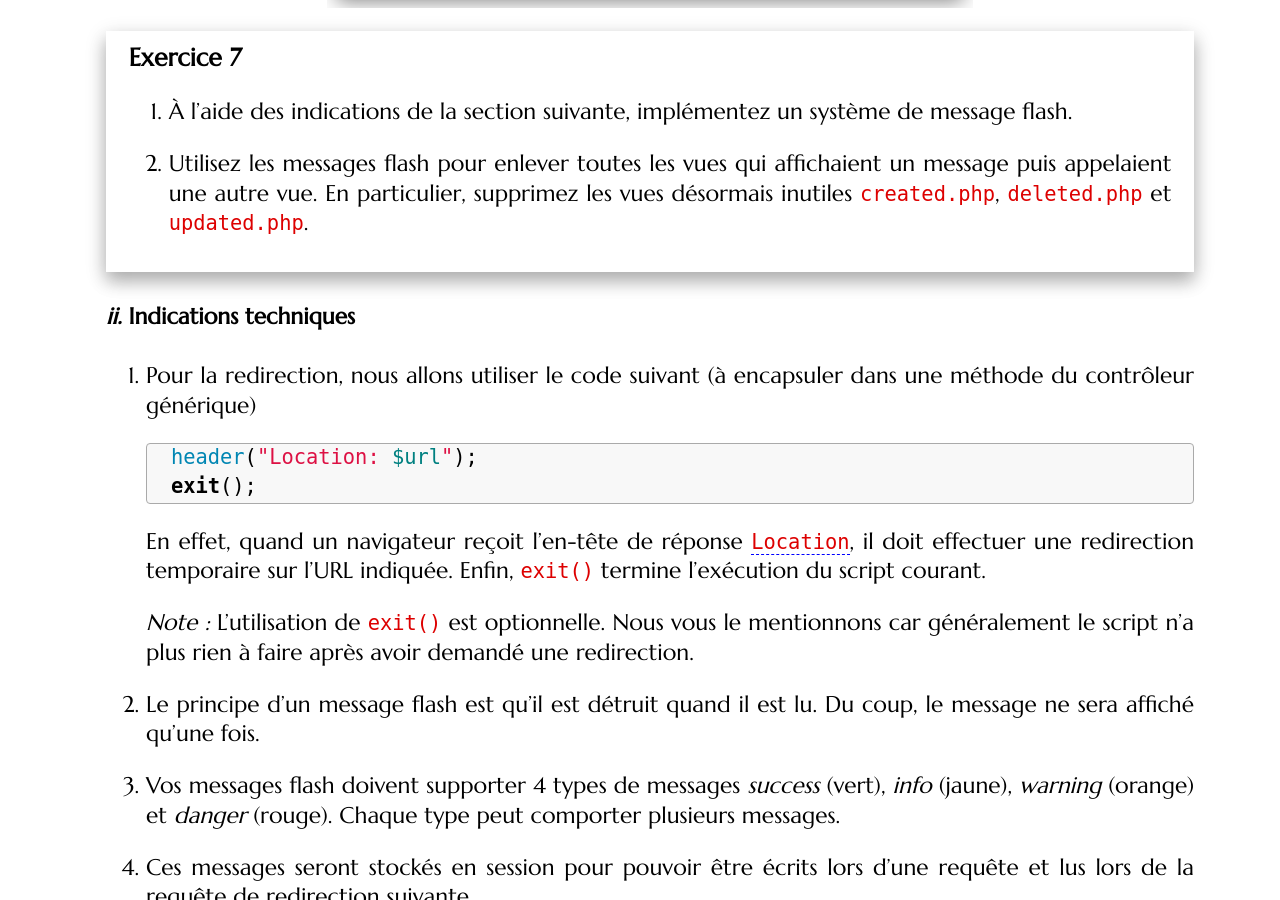
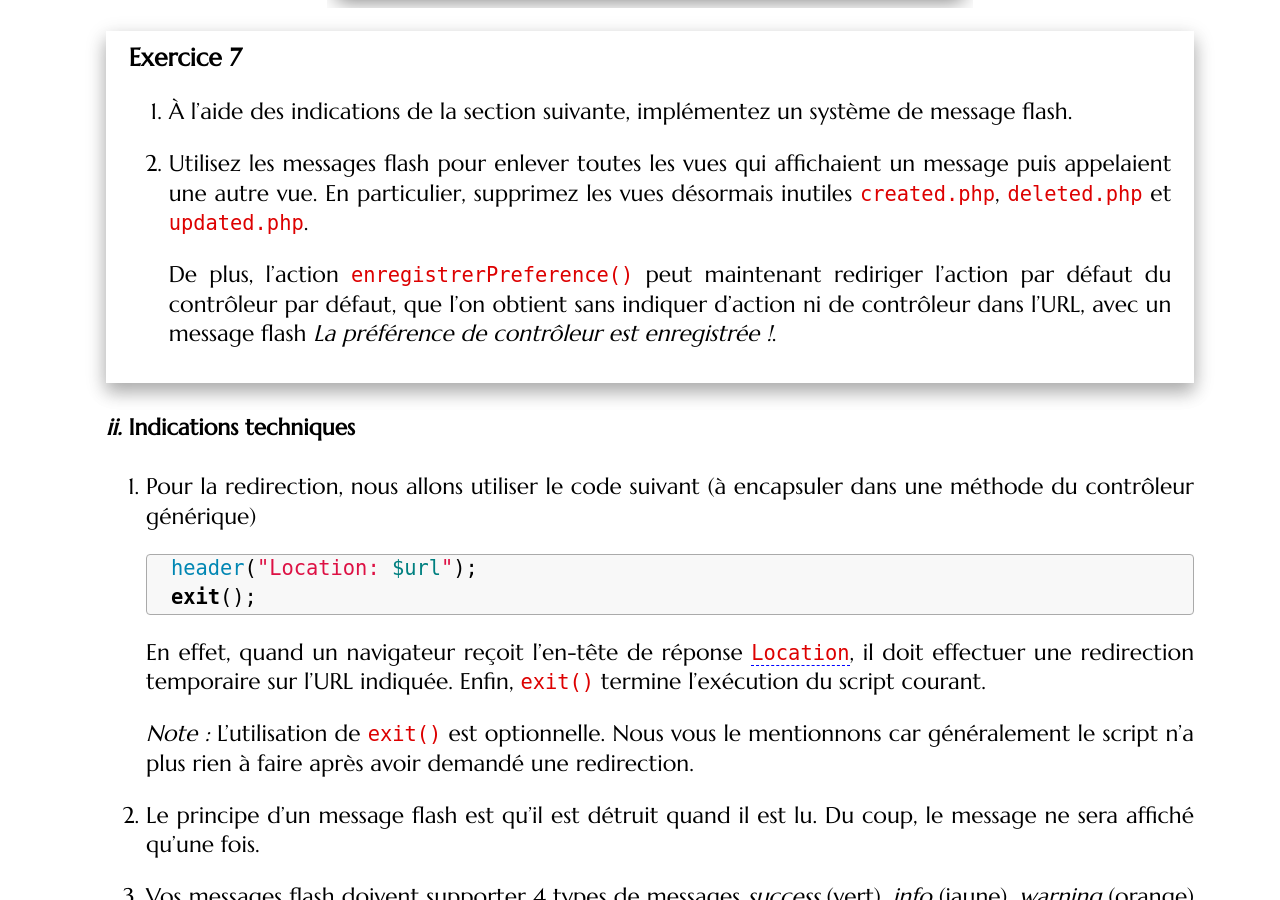
Before and after one commit to romainlebreton/R3.01-DeveloppementWeb, a Jekyll site: the page built from tutorials/tutorial7.md, in a window 1280 px wide and 900 px high, scrolled down 17714 px. Built offline with Jekyll 4.4.1, drawn with Linux system fonts in a browser that asks for light colours; some web fonts are replaced.

Commit message:
TD7 : retours Petru

```diff
--- a/tutorials/tutorial7.md
+++ b/tutorials/tutorial7.md
@@ -673,6 +673,11 @@ alors le message disparait
    message puis appelaient une autre vue. En particulier, supprimez les vues
    désormais inutiles `created.php`, `deleted.php` et `updated.php`.
 
+   De plus, l'action `enregistrerPreference()` peut maintenant rediriger
+   l'action par défaut du contrôleur par défaut, que l'on obtient sans indiquer
+   d'action ni de contrôleur dans l'URL, avec un message flash *La préférence de
+   contrôleur est enregistrée !*.
+
 </div>
 
 
```
Also changed, not shown: tutorials/tutorial2.md (+3 -3 lines).
